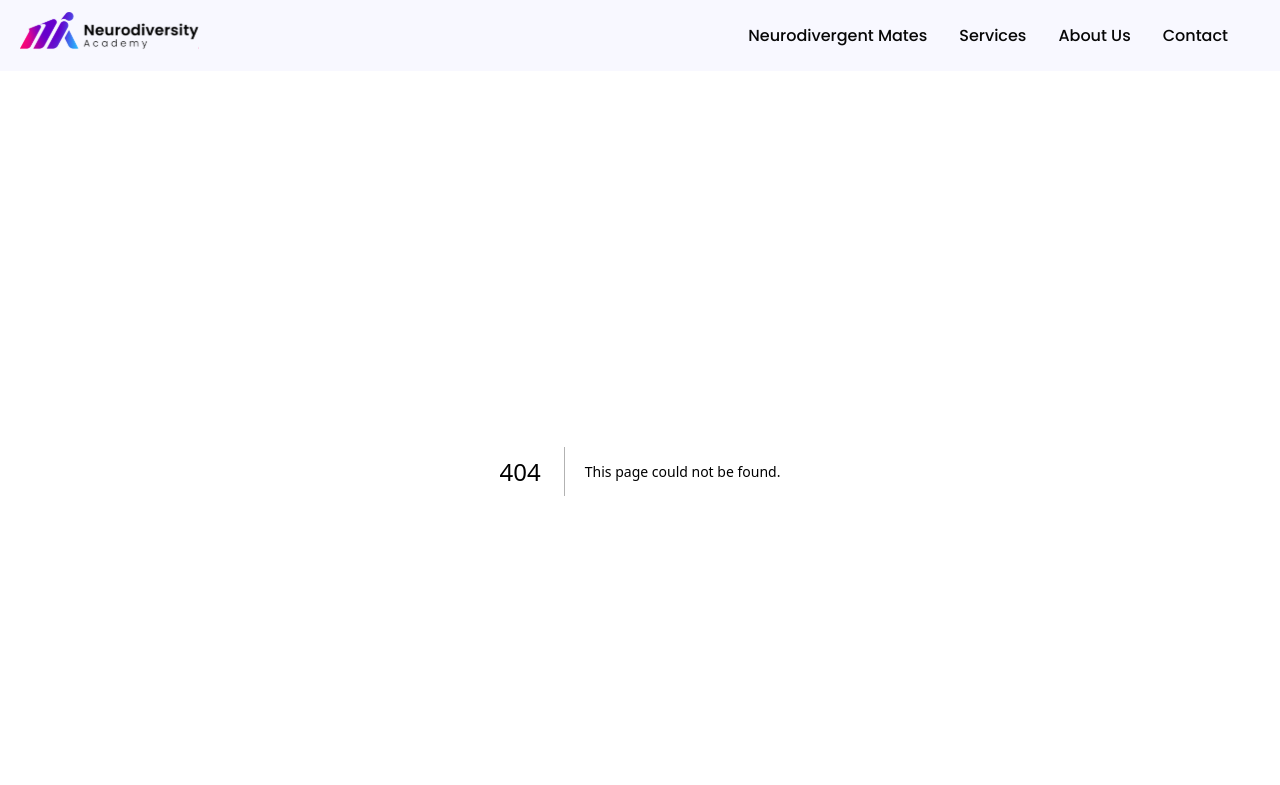
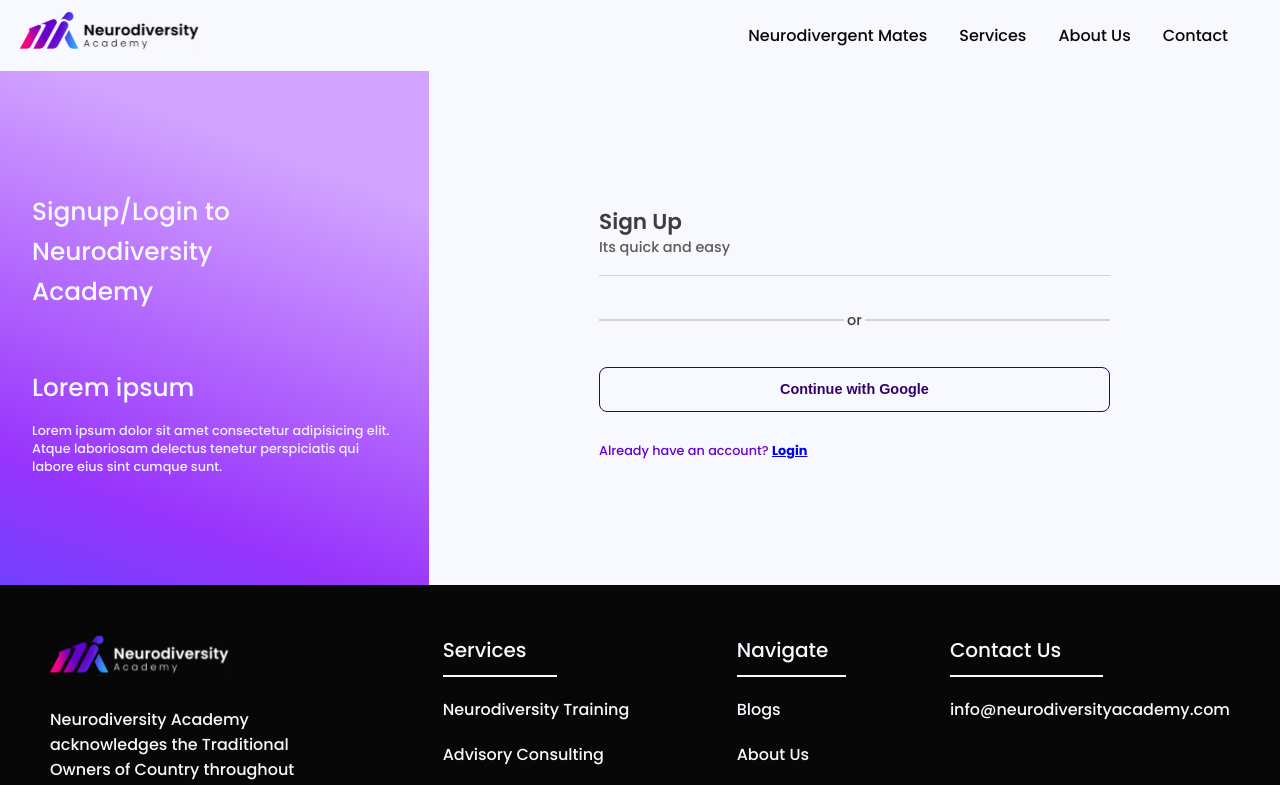
Before and after one commit to shademel/neurostudy-portal, a Next.js app: page /auth/signup in a window 1280 px wide. Before the commit this address had no page. Shown: the top 785 px of the page. Built offline with nearby package versions, Linux system fonts and the light colour scheme.

Commit message:
SignUp page initiation

```diff
--- /dev/null
+++ b/src/app/auth/signup/page.tsx
@@ -0,0 +1,29 @@
+'use client';
+
+import styles from '../page.module.css';
+import AuthLeftBanner from '../component/AuthLeftBanner';
+import AuthFormFooter from '../component/AuthFormFooter';
+
+const Page = () => {
+  return (
+    <main className={styles.main}>
+      <div className={styles.container}>
+        <AuthLeftBanner />
+        <div className={styles.textColumn}>
+          <div className={styles.textColumnWrapper}>
+            <div className={styles.textTitleWrapper}>
+              <p className={styles.textTitle}>Sign Up</p>
+              <span className={styles.smallTextTitle}>Its quick and easy</span>
+            </div>
+            <form className={styles.form}>
+
+            </form>
+            <AuthFormFooter />
+          </div>
+        </div>
+      </div>
+    </main>
+  );
+};
+
+export default Page;
```
